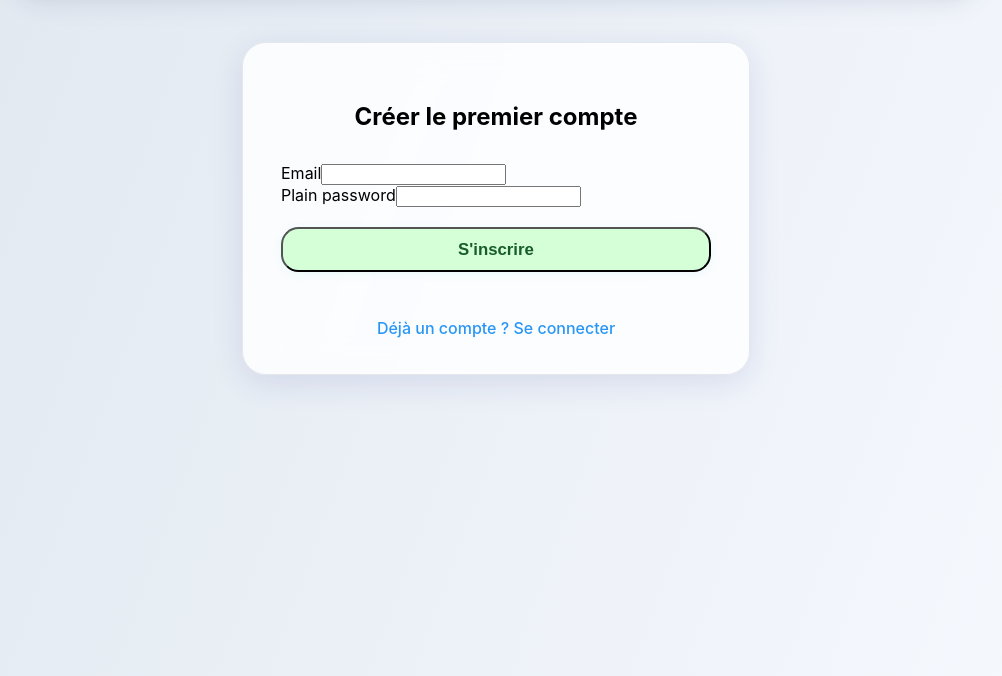
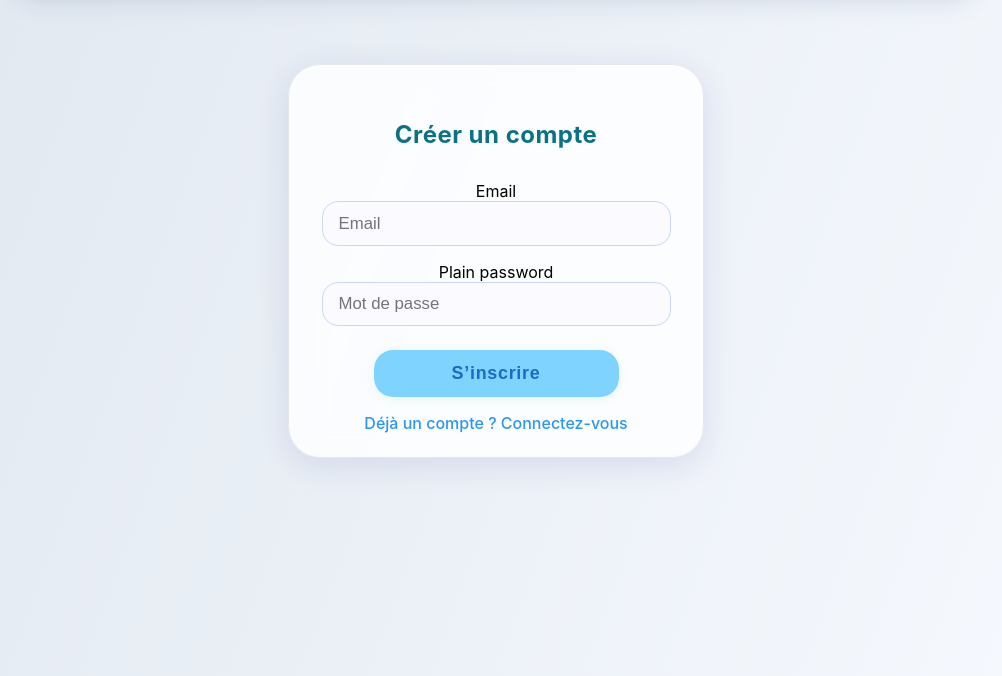
Before and after one commit to Mathistrg/Devoir-de-rattrapage, a Symfony app: template opticien/templates/registration/register.html.twig in a window 1280 px wide. Shown: the part 100-776 px from the top of the page, without its empty margins (144-1146 px from the left). Run offline with Twig, Linux system fonts and the light colour scheme; the template is opened without the code that fills it, so the values that code supplies are empty; form fields are guessed from the names that the template uses; some libraries are stand-ins or nearby versions.

Commit message:
feat/ added link page for register

```diff
--- a/opticien/templates/registration/register.html.twig
+++ b/opticien/templates/registration/register.html.twig
@@ -3,15 +3,56 @@
 {% block title %}Inscription{% endblock %}
 
 {% block body %}
-<div class="glass-card" style="max-width:430px;margin:42px auto 0 auto;">
-    <h2 style="text-align:center;margin-bottom:2rem;">Créer le premier compte</h2>
+<div style="
+    max-width: 350px;
+    margin: 64px auto 0 auto;
+    background: rgba(255,255,255,0.82);
+    border-radius: 2rem;
+    box-shadow: 0 8px 32px 0 rgba(31,38,135,0.11);
+    backdrop-filter: blur(16px) saturate(170%);
+    border: 1.2px solid #e4e8ec;
+    padding: 2.2rem 2rem 1.5rem 2rem;
+    text-align: center;
+">
+    <h2 style="font-weight: 700; color: #0b7285; letter-spacing:0.02em; margin-bottom: 2rem;">Créer un compte</h2>
+
     {{ form_start(registrationForm) }}
-        {{ form_row(registrationForm.email) }}
-        {{ form_row(registrationForm.plainPassword) }}
-        <button class="glass-btn-green" style="width:100%;margin-top:1.3rem;">S'inscrire</button>
+
+        {{ form_row(registrationForm.email, {
+            attr: {
+                placeholder: 'Email',
+                style: 'width:90%; margin-bottom:1rem; padding:0.7rem 1rem; border-radius:1rem; border:1px solid #ccd6f6; background:rgba(250,250,255,0.90); font-size:1.05rem;'
+            }
+        }) }}
+
+        {{ form_row(registrationForm.plainPassword, {
+            attr: {
+                placeholder: 'Mot de passe',
+                style: 'width:90%; margin-bottom:1.5rem; padding:0.7rem 1rem; border-radius:1rem; border:1px solid #ccd6f6; background:rgba(250,250,255,0.90); font-size:1.05rem;'
+            }
+        }) }}
+
+        <button type="submit" style="
+            width:70%;
+            padding:0.8rem;
+            border-radius:1.2rem;
+            border:none;
+            background:#7fd4ff;
+            color:#186cc3;
+            font-weight:600;
+            font-size:1.12rem;
+            letter-spacing:0.04em;
+            box-shadow:0 2px 10px #85d8ce30;
+            cursor:pointer;
+            transition:background 0.18s;
+        ">
+            S’inscrire
+        </button>
+
     {{ form_end(registrationForm) }}
-    <div style="text-align:center;margin-top:1.3rem;">
-        <a href="{{ path('app_login') }}" class="glass-link">Déjà un compte ? Se connecter</a>
+
+    <div style="text-align:center; margin-top:1rem;">
+        <a href="{{ path('app_login') }}" class="glass-link">Déjà un compte ? Connectez-vous</a>
     </div>
 </div>
 {% endblock %}
```
Also changed, not shown: opticien/src/Controller/RegistrationController.php (+24 -22 lines), opticien/src/Form/RegistrationForm.php (+4 -19 lines), 1 other file.
